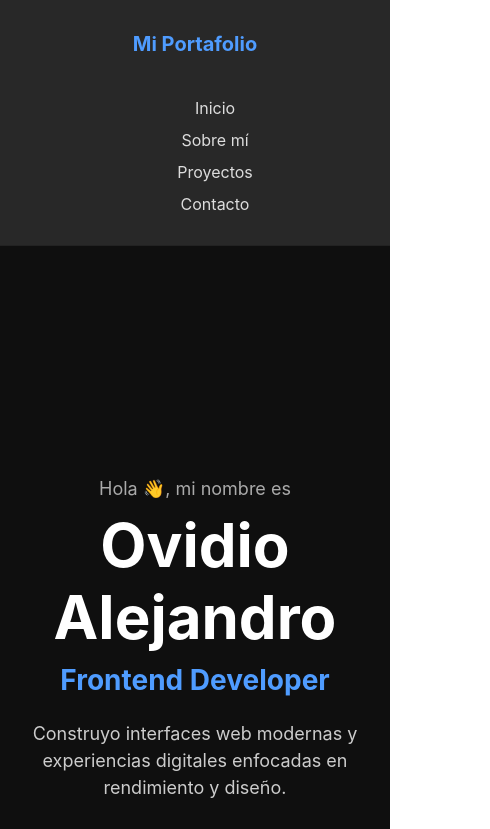
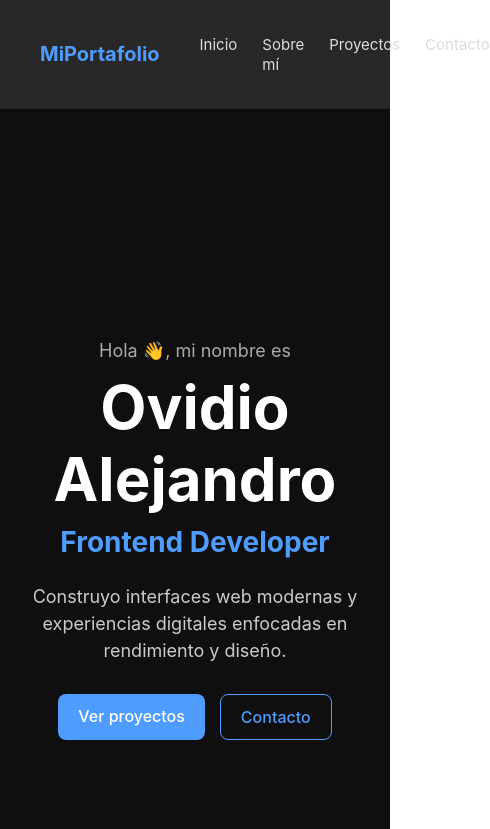
Before and after one commit to ovidio-alejandro/portafolio, a React (Create React App) app: page / in a window 390 px wide. Shown: the top 829 px of the page, 490 px wide, since content can reach past the window. Built offline with nearby package versions, Linux system fonts and the light colour scheme.

Commit message:
mejora del Navbar

```diff
--- a/src/components/Navbar/Navbar.css
+++ b/src/components/Navbar/Navbar.css
@@ -1,49 +1,46 @@
 .navbar {
-  display: flex;
-  justify-content: space-between;
-  align-items: center;
-  padding: 20px 40px;
-
-  background: rgba(17, 17, 17, 0.9);
-  backdrop-filter: blur(10px);
-
-  color: white;
   position: sticky;
   top: 0;
   z-index: 1000;
 
+  display: flex;
+  justify-content: space-between;
+  align-items: center;
+
+  padding: 18px 40px;
+
+  background: rgba(17, 17, 17, 0.9);
+  backdrop-filter: blur(10px);
   border-bottom: 1px solid #222;
 }
 
-/* Logo */
+/* LOGO */
 .logo {
   font-size: 20px;
   font-weight: bold;
   color: #4f9cff;
-  cursor: pointer;
 }
 
-/* Links */
+/* LINKS DESKTOP */
 .nav-links {
-  list-style: none;
   display: flex;
   gap: 25px;
+  list-style: none;
 }
 
 .nav-links a {
   color: #ddd;
   text-decoration: none;
   font-size: 15px;
-  transition: 0.2s ease;
   position: relative;
+  transition: 0.2s;
 }
 
-/* Hover elegante */
 .nav-links a:hover {
   color: #4f9cff;
 }
 
-/* Subrayado animado */
+/* underline animado */
 .nav-links a::after {
   content: "";
   position: absolute;
@@ -52,28 +49,17 @@
   width: 0%;
   height: 2px;
   background: #4f9cff;
-  transition: 0.3s ease;
+  transition: 0.3s;
 }
 
 .nav-links a:hover::after {
   width: 100%;
 }
 
-@media (max-width: 768px) {
-  .navbar {
-    flex-direction: column;
-    padding: 15px 20px;
-    gap: 10px;
-    text-align: center;
-  }
-
-  .nav-links {
-    flex-direction: column;
-    gap: 12px;
-    align-items: center;
-  }
-
-  .nav-links a {
-    font-size: 16px;
-  }
+/* ICONO HAMBURGUESA */
+.menu-icon {
+  display: none;
+  font-size: 28px;
+  color: white;
+  cursor: pointer;
 }
--- a/src/components/Navbar/Navbar.js
+++ b/src/components/Navbar/Navbar.js
@@ -1,28 +1,29 @@
+import { useState } from "react";
 import "./Navbar.css";
 
 export default function Navbar() {
+  const [open, setOpen] = useState(false);
+
+  const handleClick = () => {
+    setOpen(false);
+  };
+
   return (
     <nav className="navbar">
 
-      <h2 className="logo">Mi Portafolio</h2>
+      <div className="logo">MiPortafolio</div>
 
-      <ul className="nav-links">
+      {/* icono hamburguesa */}
+      <div className="menu-icon" onClick={() => setOpen(!open)}>
+        ☰
+      </div>
 
-        <li>
-          <a href="#hero">Inicio</a>
-        </li>
+      <ul className={`nav-links ${open ? "active" : ""}`}>
 
-        <li>
-          <a href="#about">Sobre mí</a>
-        </li>
-
-        <li>
-          <a href="#projects">Proyectos</a>
-        </li>
-
-        <li>
-          <a href="#contact">Contacto</a>
-        </li>
+        <li><a href="#hero" onClick={handleClick}>Inicio</a></li>
+        <li><a href="#about" onClick={handleClick}>Sobre mí</a></li>
+        <li><a href="#projects" onClick={handleClick}>Proyectos</a></li>
+        <li><a href="#contact" onClick={handleClick}>Contacto</a></li>
 
       </ul>
 
```
